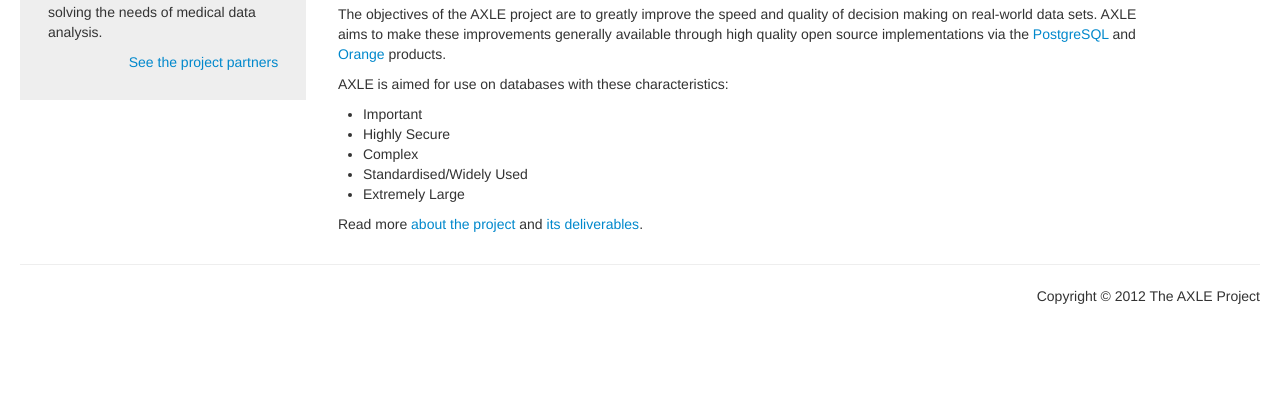
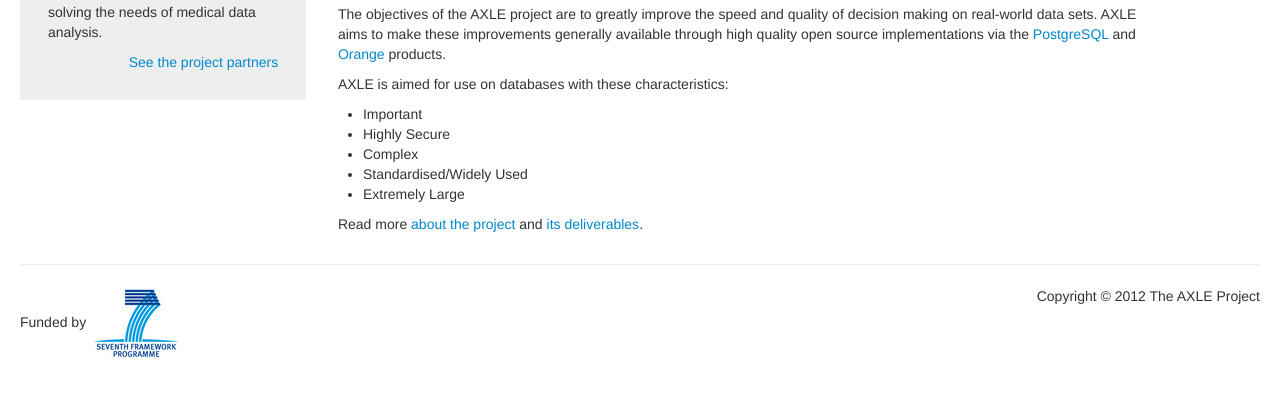
Before and after one commit to amenonsen/2ndq-axleproject.eu, a plain HTML site: page index.html in a window 1280 px wide. Shown: the part 166-562 px from the top of the page. Drawn offline with Linux system fonts and the light colour scheme.

Commit message:
Add fp7 image to footer

```diff
--- a/index.html
+++ b/index.html
@@ -79,7 +79,8 @@ Read more <a href="facts.html">about the project</a> and
 
       </div>
       <hr>
-      <footer class=pull-right>
-      Copyright &copy; 2012 The AXLE Project
+      <footer>
+      Funded by <a href="http://ec.europa.eu/research/fp7/index_en.cfm"><img src=img/fp7.jpg></a>
+      <span class=pull-right>Copyright &copy; 2012 The AXLE Project</span>
       </footer>
     </div>
```
Also changed, not shown: img/fp7.jpg (added).
